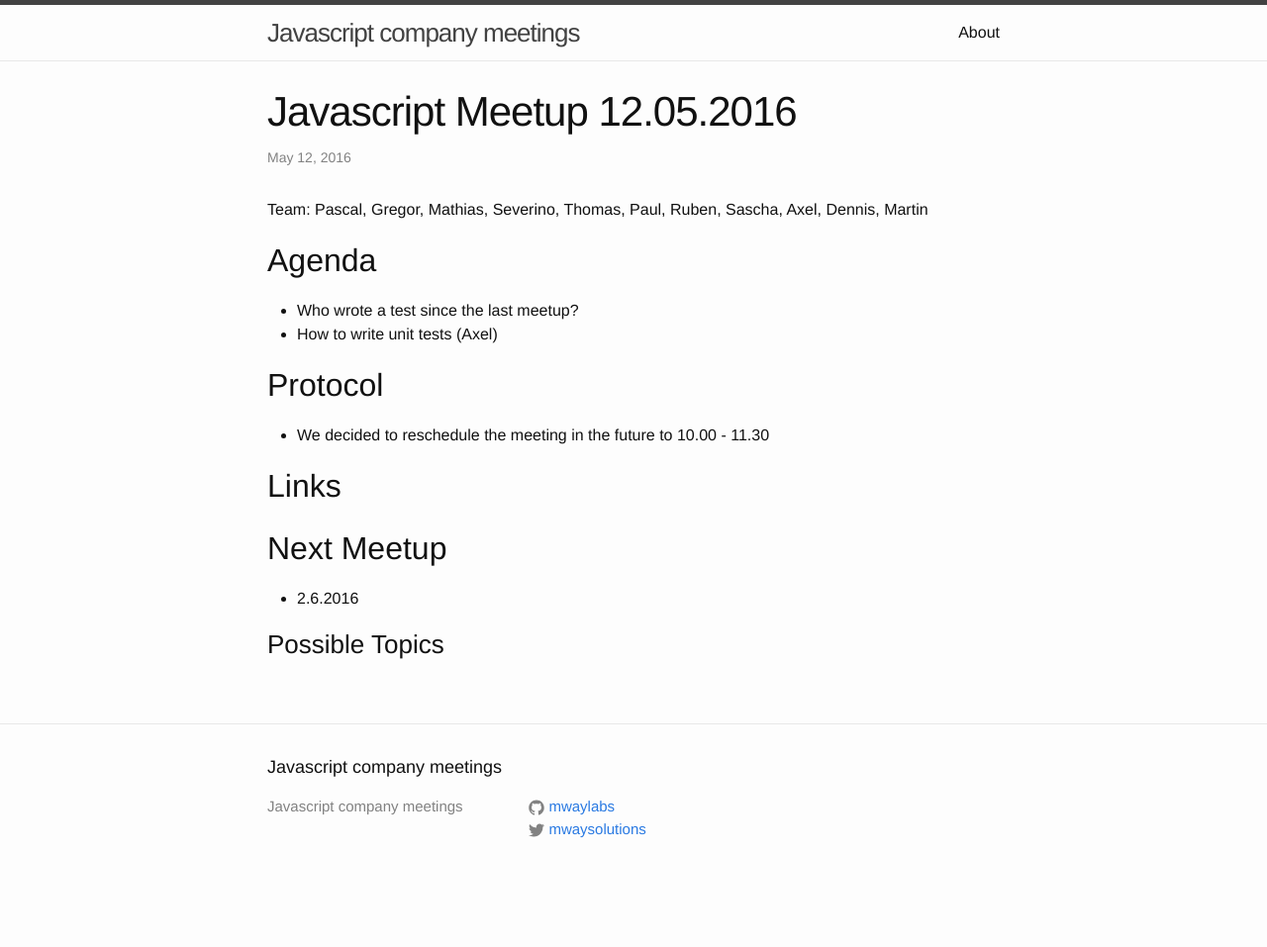
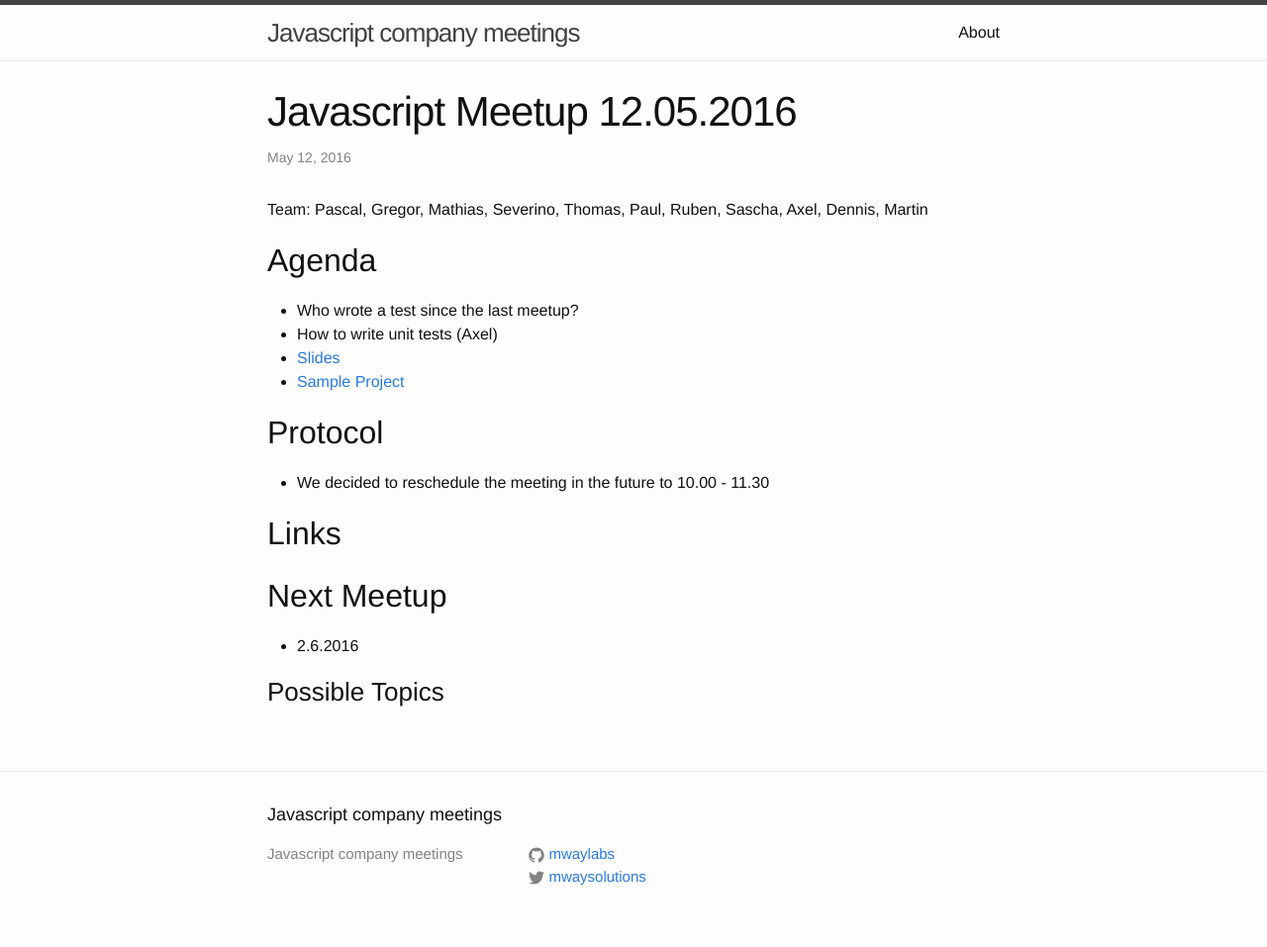
Before and after one commit to MathiasTim/javascript-company-meeting, a Jekyll site: the page built from _posts/2016-05-12-meetup.md, in a window 1280 px wide. Shown: the whole page at 99% size. Built offline with Jekyll 4.4.1, drawn with Linux system fonts in a browser that asks for light colours; before the commit the page ends 909 px from its top, so only the background shows below that.

Commit message:
Update 2016-05-12-meetup.md

```diff
--- a/_posts/2016-05-12-meetup.md
+++ b/_posts/2016-05-12-meetup.md
@@ -11,6 +11,8 @@ Team: Pascal, Gregor, Mathias, Severino, Thomas, Paul, Ruben, Sascha, Axel, Denn
 
 - Who wrote a test since the last meetup?
 - How to write unit tests (Axel)
+ - [Slides](https://github.com/axelhodler/testing)
+ - [Sample Project](https://github.com/axelhodler/blabfront)
 
 ## Protocol
 
```
